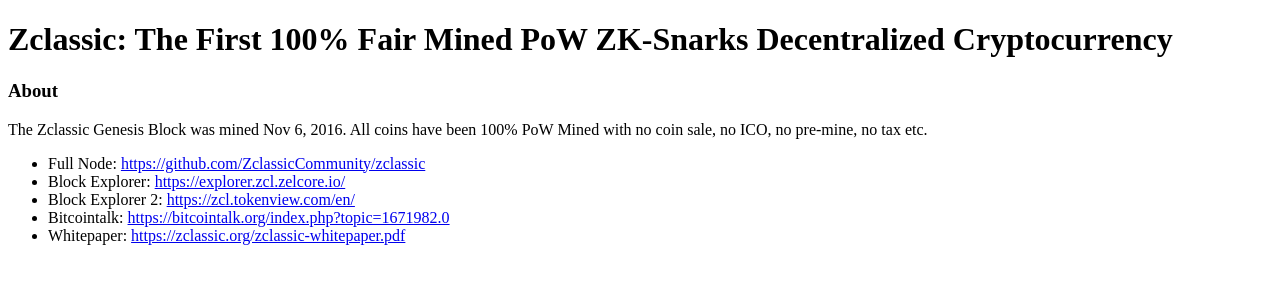
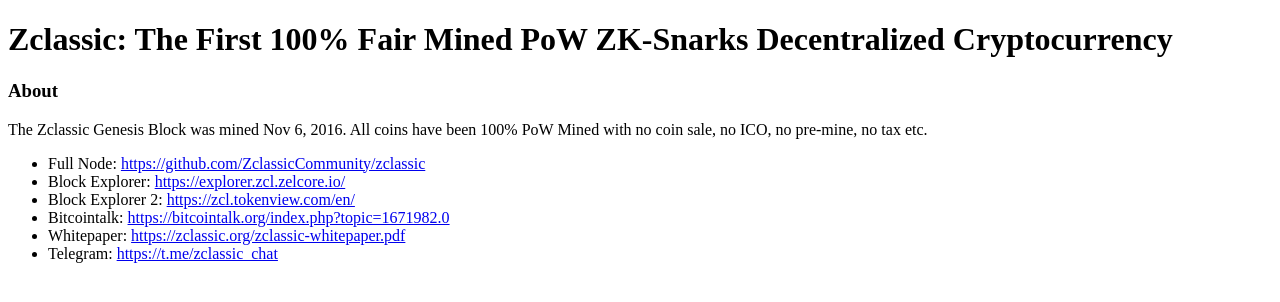
Before and after one commit to ZclassicCommunity/zclassicorg.github.io, a plain HTML site: page index.html in a window 1280 px wide. Drawn offline with Linux system fonts and the light colour scheme.

Commit message:
Update index.html

```diff
--- a/index.html
+++ b/index.html
@@ -30,7 +30,9 @@
 <li>
 Whitepaper: <a href="https://zclassic.org/zclassic-whitepaper.pdf"> https://zclassic.org/zclassic-whitepaper.pdf </a>
 </li>
-
+<li>
+  Telegram: <a href="https://t.me/zclassic_chat">https://t.me/zclassic_chat</a>
+  </li>
 
 </ul>
 </body>
```
